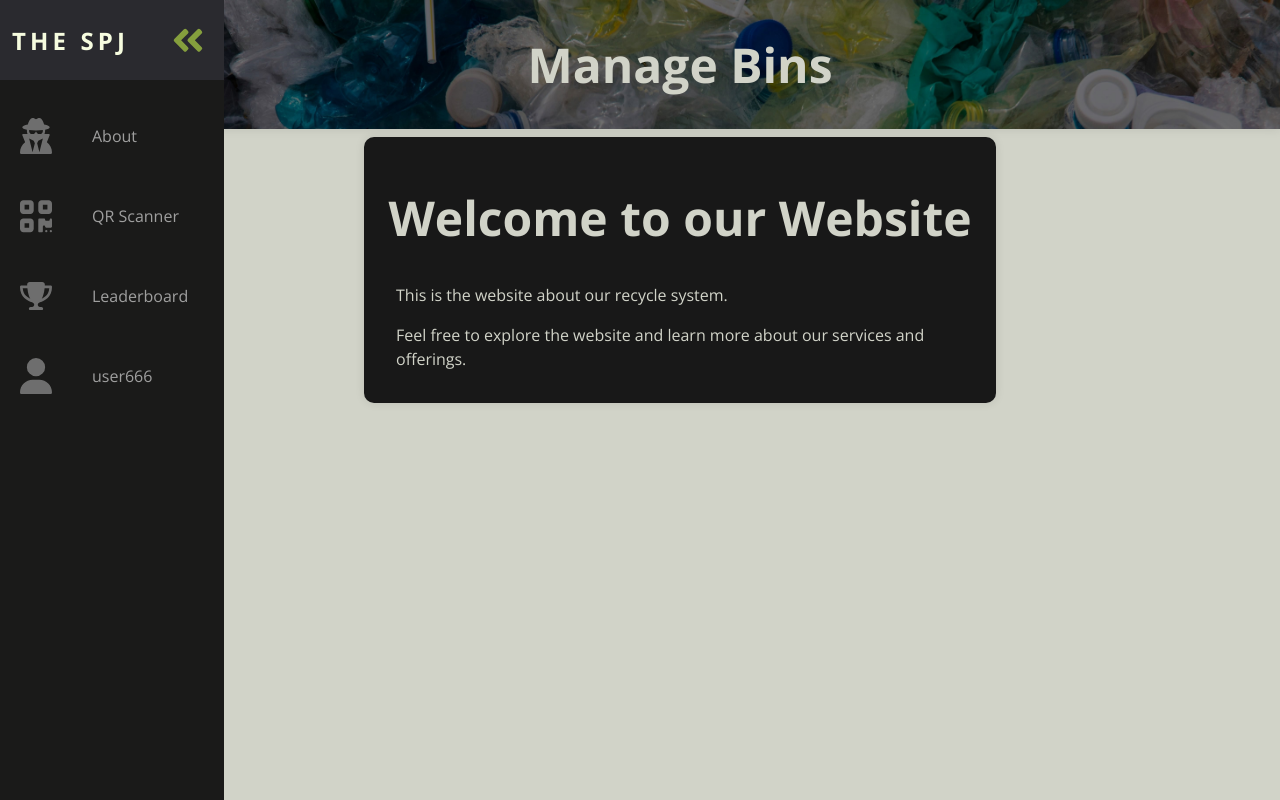
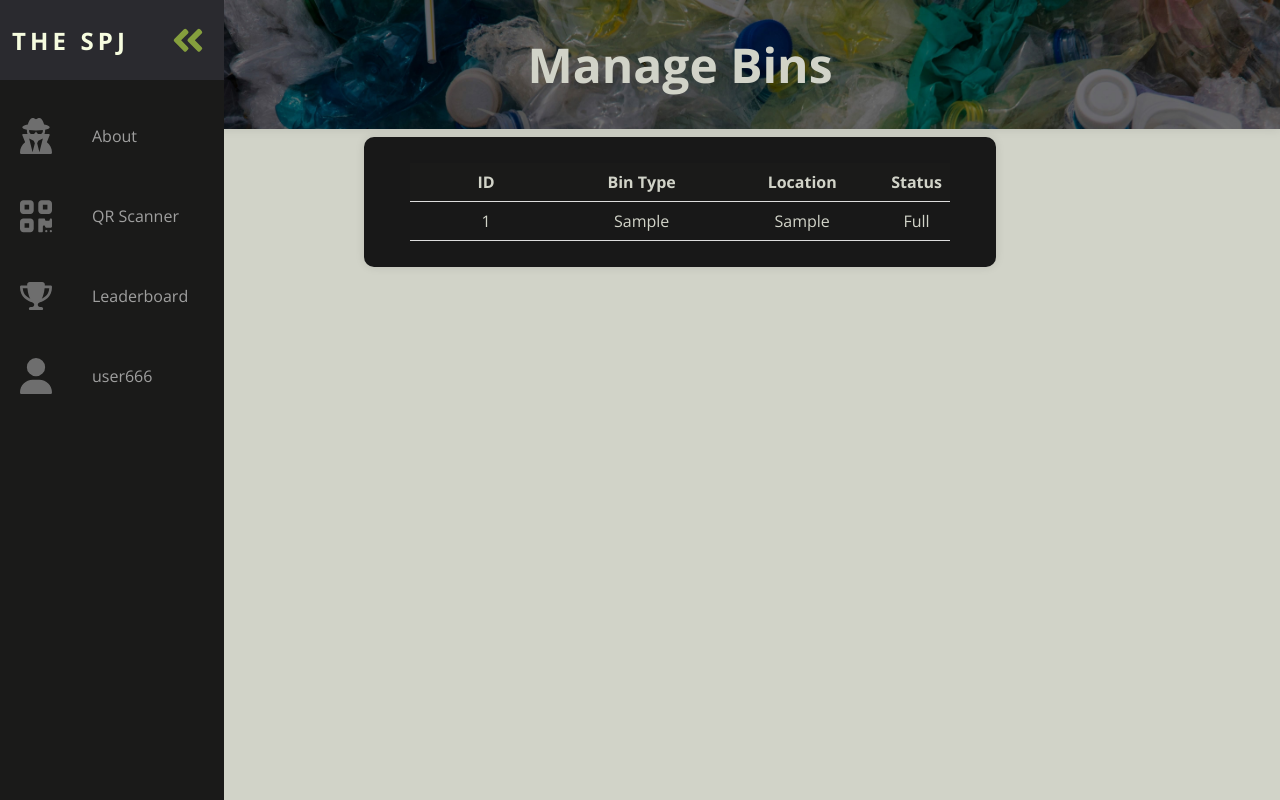
Before and after one commit to medex256/BinDesignWebApp, a Flask app: page /manage_bins in a window 1280 px wide. Run offline with Flask 3, Linux system fonts and the light colour scheme; a user stored in the database is signed in; tables that the repository leaves empty hold one stand-in row (values such as "Sample post").

Commit message:
debugged the mange_bin and mange_users. completed manage_bins

```diff
--- a/appwhole.py
+++ b/appwhole.py
@@ -175,8 +175,8 @@ def manage_users():
 def manage_bins():
     if request.method == 'POST':
         log_message()
-    users = User.query.all()
-    return render_template('manage_bins.html', users=users, current_user=current_user)
+    bins = Bin.query.all()
+    return render_template('manage_bins.html', bins=bins)
 
 @app.route('/qrcode', methods=['POST'])
 @login_required
--- a/templates/manage_bins.html
+++ b/templates/manage_bins.html
@@ -1,25 +1,40 @@
 <!DOCTYPE html>
+<html lang="en">
 <head>
     <meta charset="UTF-8">
     <meta name="viewport" content="width=device-width, initial-scale=1.0">
     <link rel="stylesheet" href="{{ url_for('static', filename='style.css') }}">
-    <link href="https://fonts.googleapis.com/css?family=Open+Sans:300,400,700&display=swap" rel="stylesheet" />
-    <title>Home</title>
-    <script src="{{ url_for('serve_js') }}"></script>
+    <link href="https://fonts.googleapis.com/css?family=Open+Sans:300,400,700&display=swap" rel="stylesheet">
+    <title>Manage Bins</title>
 </head>
-
 <body class="body-home">
-  {% include 'navbar.html' %}
+    {% include 'navbar.html' %}
     <main>
         <div class="fulllength">
             <h1>Manage Bins</h1>
-          </div>
+        </div>
         <div class="container">
-            <h1>Welcome to our Website</h1>
-            <p>This is the website about our recycle system.</p>
-            <p>Feel free to explore the website and learn more about our services and offerings.</p>
+            <table class="bin-table">
+                <thead>
+                    <tr>
+                        <th>ID</th>
+                        <th>Bin Type</th>
+                        <th>Location</th>
+                        <th>Status</th>
+                    </tr>
+                </thead>
+                <tbody>
+                    {% for bin in bins %}
+                    <tr>
+                        <td>{{ bin.bin_id }}</td>
+                        <td>{{ bin.bin_type }}</td>
+                        <td>{{ bin.bin_location }}</td>
+                        <td>{{ 'Full' if bin.bin_full else 'Available' }}</td>
+                    </tr>
+                    {% endfor %}
+                </tbody>
+            </table>
         </div>
-
     </main>
 </body>
 </html>
--- a/templates/manage_users.html
+++ b/templates/manage_users.html
@@ -50,7 +50,7 @@
         <div class="fulllength">
             <h1>User Management</h1>
         </div>
-        {% include 'toolbar.html' %}
+
         <div class="container">
             <table class="user-table">
                 <thead>
```
